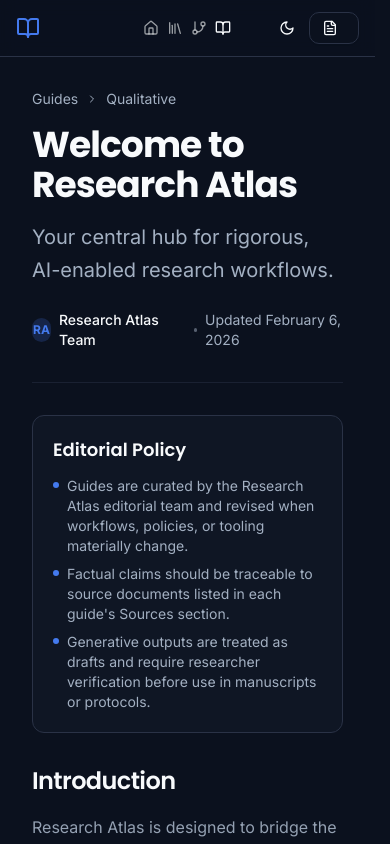
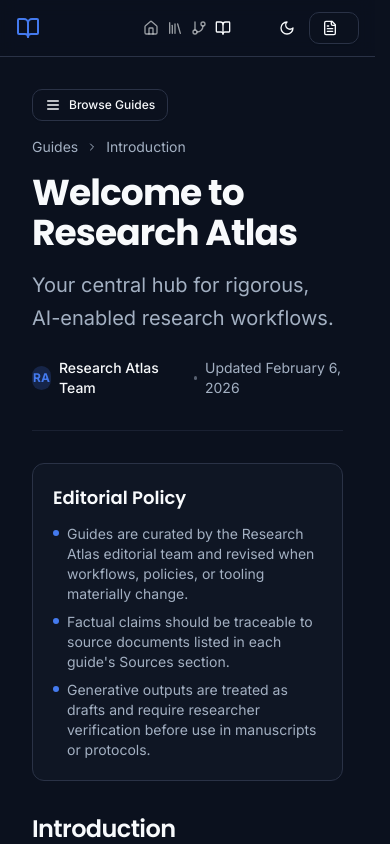
Before and after one commit to ResearchAtlas/Research-Atlas, a React (Vite) app: page /guides in a window 390 px wide. Shown: the top 844 px of the page. Built offline with nearby package versions, Linux system fonts and the light colour scheme.

Commit message:
fix: add guide groups and mobile guide navigation

```diff
--- a/src/data/guides.ts
+++ b/src/data/guides.ts
@@ -1,4 +1,10 @@
 import type { ResearchStage, ResearchType } from "@/data/taxonomy"
+
+export type GuideGroup =
+  | "Introduction"
+  | "Core Guides"
+  | "Research Stages"
+  | "Methodology"
 
 export interface GuideSection {
   id: string
@@ -16,6 +22,7 @@ export interface Guide {
   id: string
   title: string
   summary: string
+  group: GuideGroup
   stages: ResearchStage[]
   researchTypes: ResearchType[]
   tags: string[]
@@ -32,6 +39,7 @@ const RAW_GUIDES: GuideDraft[] = [
     id: "welcome",
     title: "Welcome to Research Atlas",
     summary: "Your central hub for rigorous, AI-enabled research workflows.",
+    group: "Introduction",
     stages: ["design"],
     researchTypes: ["qualitative", "quantitative", "mixed_methods"],
     tags: ["welcome", "onboarding"],
@@ -62,6 +70,7 @@ const RAW_GUIDES: GuideDraft[] = [
     id: "about-research-atlas",
     title: "About Research Atlas",
     summary: "The mission, methodology, and philosophy behind this platform.",
+    group: "Introduction",
     stages: ["design"],
     researchTypes: ["qualitative", "quantitative", "mixed_methods"],
     tags: ["about", "mission"],
@@ -93,6 +102,7 @@ const RAW_GUIDES: GuideDraft[] = [
     title: "AI in Research: Executive Summary",
     summary:
       "A high-level briefing on using AI for rigorous research without sacrificing integrity.",
+    group: "Core Guides",
     stages: ["design", "analysis", "interpretation", "writing"],
     researchTypes: [
       "qualitative",
@@ -193,6 +203,7 @@ const RAW_GUIDES: GuideDraft[] = [
     id: "prompting-fundamentals",
     title: "Prompting Fundamentals",
     summary: "Core frameworks for reliable research prompting.",
+    group: "Core Guides",
     stages: ["design", "analysis", "interpretation", "writing"],
     researchTypes: [
       "qualitative",
@@ -233,6 +244,7 @@ const RAW_GUIDES: GuideDraft[] = [
     id: "verification-integrity",
     title: "Verification & Integrity",
     summary: "Protocols to validate AI outputs and reduce hallucinations.",
+    group: "Core Guides",
     stages: ["analysis", "interpretation", "writing"],
     researchTypes: [
       "qualitative",
@@ -270,6 +282,7 @@ const RAW_GUIDES: GuideDraft[] = [
     id: "ethics-policies",
     title: "Ethics, Privacy, and Disclosure",
     summary: "Publisher policies and human-in-the-loop requirements.",
+    group: "Core Guides",
     stages: ["design", "analysis", "writing"],
     researchTypes: [
       "qualitative",
@@ -305,6 +318,7 @@ const RAW_GUIDES: GuideDraft[] = [
     title: "FOCUS Workflow Guide",
     summary:
       "A practical framework for discovery, synthesis, and evidence-backed validation.",
+    group: "Methodology",
     stages: ["design", "data_qc", "interpretation", "writing"],
     researchTypes: ["qualitative", "quantitative", "mixed_methods", "systematic_review", "theoretical"],
     tags: ["workflow", "FOCUS"],
@@ -333,6 +347,7 @@ const RAW_GUIDES: GuideDraft[] = [
     id: "quickstart",
     title: "Research Atlas Quickstart",
     summary: "A 5-step path to get immediate value from the library.",
+    group: "Methodology",
     stages: ["design", "analysis", "writing"],
     researchTypes: [
       "qualitative",
@@ -363,6 +378,7 @@ const RAW_GUIDES: GuideDraft[] = [
     id: "glossary",
     title: "Glossary",
     summary: "Core terms used throughout Research Atlas.",
+    group: "Methodology",
     stages: ["design", "analysis", "interpretation", "writing"],
     researchTypes: [
       "qualitative",
--- a/src/modules/guides/GuideSidebar.tsx
+++ b/src/modules/guides/GuideSidebar.tsx
@@ -1,4 +1,4 @@
-import { ChevronDown, ChevronRight, Book, FileText, FlaskConical, Layout, Settings } from "lucide-react"
+import { ChevronDown, ChevronRight, Book, FileText, FlaskConical, Layout, Settings, X } from "lucide-react"
 import { cn } from "@/lib/utils"
 import { Button } from "@/components/ui/button"
 import { ScrollArea } from "@/components/ui/scroll-area"
@@ -43,9 +43,10 @@ interface SidebarItemProps {
     icon?: React.ReactNode
     to?: string
     active?: boolean
+    onNavigate?: () => void
 }
 
-function SidebarItem({ label, icon, to, active }: SidebarItemProps) {
+function SidebarItem({ label, icon, to, active, onNavigate }: SidebarItemProps) {
     const className = cn(
         "w-full justify-start font-normal h-8",
         active ? "bg-accent text-accent-foreground font-medium" : "text-muted-foreground",
@@ -71,7 +72,7 @@ function SidebarItem({ label, icon, to, active }: SidebarItemProps) {
             size="sm"
             className={className}
         >
-            <Link to={to}>
+            <Link to={to} onClick={onNavigate}>
                 {icon && <span className="mr-2">{icon}</span>}
                 {label}
             </Link>
@@ -81,24 +82,61 @@ function SidebarItem({ label, icon, to, active }: SidebarItemProps) {
 
 interface GuideSidebarProps {
     currentGuideId: string | null
+    isOpen?: boolean
+    onClose?: () => void
 }
 
-export function GuideSidebar({ currentGuideId }: GuideSidebarProps) {
+export function GuideSidebar({ currentGuideId, isOpen = false, onClose }: GuideSidebarProps) {
+    const handleNavigate = () => onClose?.()
+
     return (
-        <div className="w-64 flex-shrink-0 border-r bg-card/30 hidden md:block h-[calc(100vh-4rem)] sticky top-16">
-            <ScrollArea className="h-full py-6 pr-4">
+        <>
+            {isOpen && (
+                <button
+                    type="button"
+                    aria-label="Close guide navigation overlay"
+                    onClick={onClose}
+                    className="fixed inset-0 z-40 bg-background/80 backdrop-blur-sm md:hidden"
+                />
+            )}
+
+            <aside
+                className={cn(
+                    "w-64 flex-shrink-0 border-r bg-card/95 md:bg-card/30 h-[calc(100vh-4rem)] flex flex-col",
+                    "fixed top-16 left-0 z-50 transition-transform duration-300 ease-in-out md:sticky md:z-auto",
+                    isOpen ? "translate-x-0" : "-translate-x-full",
+                    "md:translate-x-0",
+                )}
+            >
+                <div className="flex items-center justify-between border-b px-4 py-3 md:hidden">
+                    <h2 className="text-sm font-semibold text-foreground">Guide Navigation</h2>
+                    <Button
+                        type="button"
+                        variant="ghost"
+                        size="icon"
+                        aria-label="Close guide navigation"
+                        onClick={onClose}
+                        className="h-8 w-8"
+                    >
+                        <X className="h-4 w-4" />
+                    </Button>
+                </div>
+
+                <ScrollArea className="flex-1 py-6 pr-4">
                 <SidebarSection title="Introduction">
                     <SidebarItem
                         label="Welcome"
                         icon={<Book className="h-4 w-4" />}
                         active={currentGuideId === 'welcome'}
                         to={guidePathFromId('welcome')}
+                        onNavigate={handleNavigate}
                     />
                     <SidebarItem
                         label="About Research Atlas"
                         icon={<FileText className="h-4 w-4" />}
                         active={currentGuideId === 'about-research-atlas'}
                         to={guidePathFromId('about-research-atlas')}
+                        onNavigate={handleNavigate}
                     />
                 </SidebarSection>
 
@@ -108,24 +146,28 @@ export function GuideSidebar({ currentGuideId }: GuideSidebarProps) {
                         icon={<FlaskConical className="h-4 w-4" />}
                         active={currentGuideId === 'ai-research-overview'}
                         to={guidePathFromId('ai-research-overview')}
+                        onNavigate={handleNavigate}
                     />
                     <SidebarItem
                         label="Prompting Fundamentals"
                         icon={<Layout className="h-4 w-4" />}
                         active={currentGuideId === 'prompting-fundamentals'}
                         to={guidePathFromId('prompting-fundamentals')}
+                        onNavigate={handleNavigate}
                     />
                     <SidebarItem
                         label="Verification & Integrity"
                         icon={<Settings className="h-4 w-4" />}
                         active={currentGuideId === 'verification-integrity'}
                         to={guidePathFromId('verification-integrity')}
+                        onNavigate={handleNavigate}
                     />
                     <SidebarItem
                         label="Ethics & Privacy"
                         icon={<Settings className="h-4 w-4" />}
                         active={currentGuideId === 'ethics-policies'}
                         to={guidePathFromId('ethics-policies')}
+                        onNavigate={handleNavigate}
                     />
                 </SidebarSection>
 
@@ -143,19 +185,23 @@ export function GuideSidebar({ currentGuideId }: GuideSidebarProps) {
                         label="FOCUS Workflow"
                         active={currentGuideId === 'focus-guide'}
                         to={guidePathFromId('focus-guide')}
+                        onNavigate={handleNavigate}
                     />
                     <SidebarItem
                         label="Quickstart"
                         active={currentGuideId === 'quickstart'}
                         to={guidePathFromId('quickstart')}
+                        onNavigate={handleNavigate}
                     />
                     <SidebarItem
                         label="Glossary"
                         active={currentGuideId === 'glossary'}
                         to={guidePathFromId('glossary')}
+                        onNavigate={handleNavigate}
                     />
                 </SidebarSection>
-            </ScrollArea>
-        </div>
+                </ScrollArea>
+            </aside>
+        </>
     )
 }
--- a/src/modules/guides/GuidesPage.tsx
+++ b/src/modules/guides/GuidesPage.tsx
@@ -1,9 +1,8 @@
-import { useMemo, useEffect } from "react"
+import { useMemo, useEffect, useState } from "react"
 import { Helmet } from 'react-helmet-async'
-import { ChevronRight } from "lucide-react"
+import { ChevronRight, Menu } from "lucide-react"
 import { Link, useParams } from "react-router-dom"
 import { EDITORIAL_POLICY, GUIDES } from "@/data/guides"
-import { RESEARCH_TYPE_LABELS } from "@/data/taxonomy"
 import { guidePathFromId } from "@/lib/seoRoutes"
 import { GuideSidebar } from "./GuideSidebar"
 import { Button } from "@/components/ui/button"
@@ -23,6 +22,7 @@ function formatIsoDate(isoDate: string) {
 export function GuidesPage() {
   const { guideId } = useParams<{ guideId?: string }>()
   const selectedGuideId = guideId ?? "welcome"
+  const [isSidebarOpen, setIsSidebarOpen] = useState(false)
 
   const selectedGuide = useMemo(() => {
     return GUIDES.find(g => g.id === selectedGuideId) || null
@@ -52,6 +52,7 @@ export function GuidesPage() {
   // Scroll to top when guide changes
   useEffect(() => {
     window.scrollTo({ top: 0, behavior: 'instant' })
+    setIsSidebarOpen(false)
   }, [selectedGuideId])
 
   // Get next and previous guides for navigation
@@ -85,18 +86,31 @@ export function GuidesPage() {
       <div className="flex gap-8 relative">
         <GuideSidebar
           currentGuideId={sidebarGuideId}
+          isOpen={isSidebarOpen}
+          onClose={() => setIsSidebarOpen(false)}
         />
 
         <section aria-label="Guide content" className="flex-1 min-w-0">
+          <div className="mb-4 md:hidden">
+            <Button
+              type="button"
+              variant="outline"
+              size="sm"
+              onClick={() => setIsSidebarOpen(true)}
+              aria-label="Open guide navigation"
+              className="gap-2"
+            >
+              <Menu className="h-4 w-4" />
+              Browse Guides
+            </Button>
+          </div>
           {!isNotFound ? (
             <div className="max-w-3xl mx-auto space-y-8 animate-in fade-in slide-in-from-bottom-4 duration-500">
               <div className="space-y-4 border-b border-border/50 pb-8">
                 <div className="flex items-center gap-2 text-sm text-muted-foreground mb-4">
                   <span>Guides</span>
                   <ChevronRight className="h-3 w-3" />
-                  <span className="items-center gap-1 inline-flex">
-                    {activeGuide.researchTypes[0] && RESEARCH_TYPE_LABELS[activeGuide.researchTypes[0]]}
-                  </span>
+                  <span className="items-center gap-1 inline-flex">{activeGuide.group}</span>
                 </div>
 
                 <h1 className="text-4xl font-bold tracking-tight text-balance">{activeGuide.title}</h1>
```
